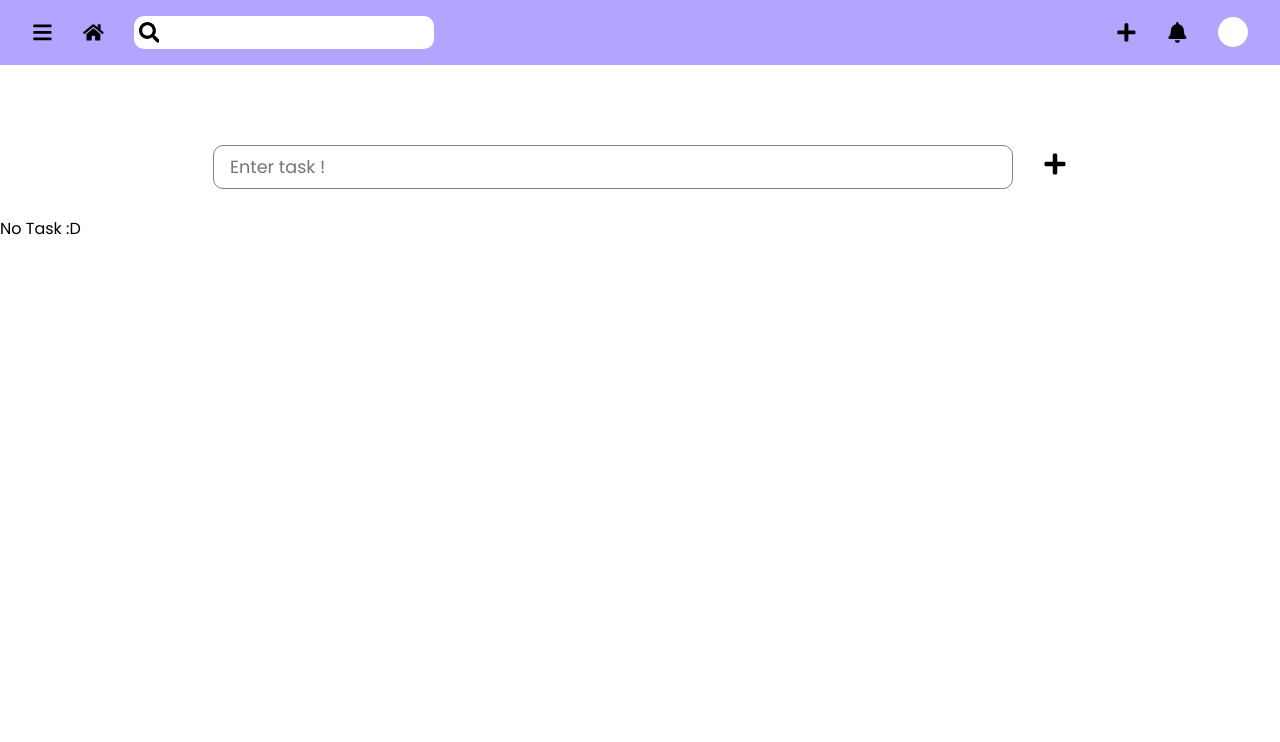
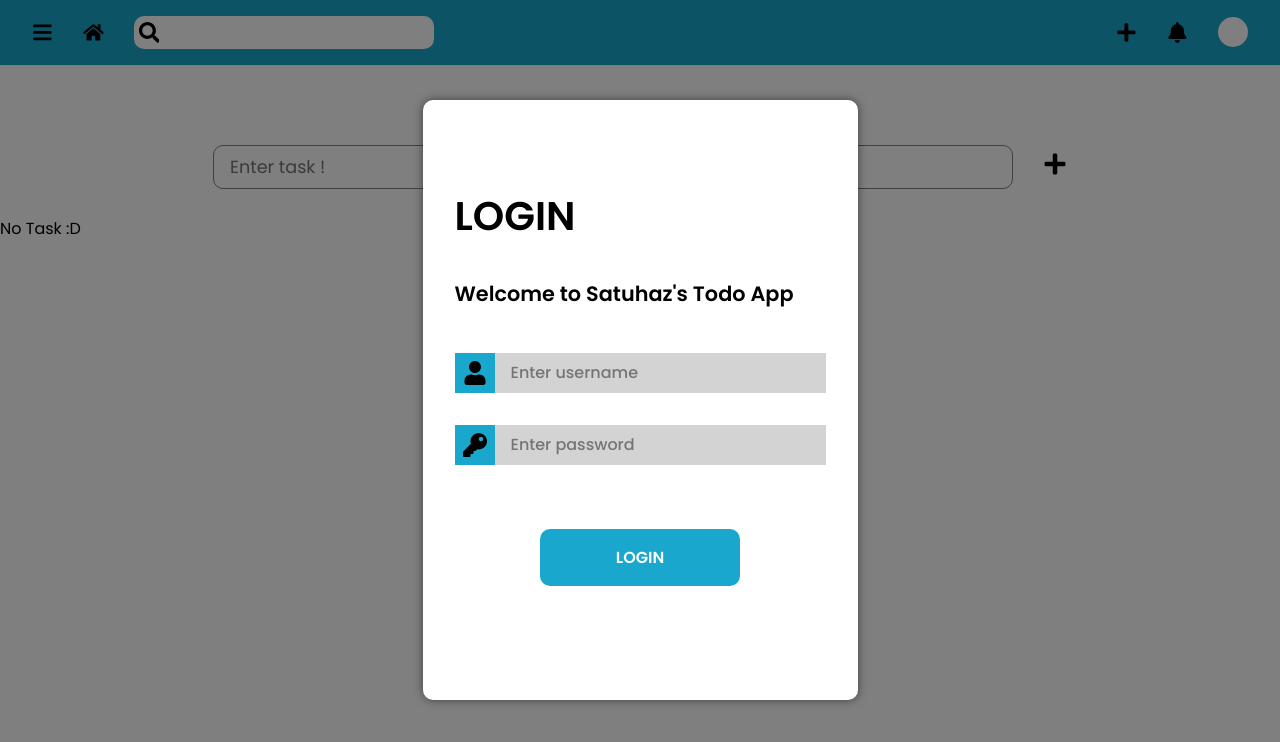
Before and after one commit to ahmetenesbahar/todo-app, a React (Create React App) app: page / in a window 1280 px wide. Shown: the top 742 px of the page. Built offline with nearby package versions, Linux system fonts and the light colour scheme.

Commit message:
feat:login screen functionality

```diff
--- a/src/App.scss
+++ b/src/App.scss
@@ -5,3 +5,4 @@
 @import "./style/layout/taskForm";
 @import "./style/layout/taskList.scss";
 @import "./style/layout/navbar.scss";
+@import "./style/layout/loginScreen.scss";
--- a/src/App.tsx
+++ b/src/App.tsx
@@ -3,16 +3,20 @@ import "./App.scss";
 import { FC } from "react";
 import TodoList from "./components/TodoList";
 import TodoForm from "./components/TodoForm";
-
+import Login from "./components/Login";
 import Navbar from "./components/Navbar";
 import { TodoProvider } from "./components/context/TodoContext";
+import { UserProvider } from "./components/context/UserContext";
 
 const App: FC = () => {
   return (
     <TodoProvider>
-      <Navbar />
-      <TodoForm />
-      <TodoList />
+      <UserProvider>
+        <Login />
+        <Navbar />
+        <TodoForm />
+        <TodoList />
+      </UserProvider>
     </TodoProvider>
   );
 };
--- a/src/components/Login.tsx
+++ b/src/components/Login.tsx
@@ -1,7 +1,72 @@
 import React from "react";
+import { FaKey, FaUser } from "react-icons/fa";
+import {
+  FC,
+  useContext,
+  ChangeEvent,
+  useEffect,
+  useState,
+  FormEvent,
+} from "react";
+import UserContext from "./context/UserContext";
 
-const Login = () => {
-  return <div>Login</div>;
+const Login: FC = () => {
+  const { isLoggedIn, localUser, localUserCheck } = useContext(UserContext);
+  const [username, setUsername] = useState<string>("");
+  const [password, setPassword] = useState<string>("");
+  const handleUsernameChange = (e: ChangeEvent<HTMLInputElement>) => {
+    setUsername(e.target.value);
+  };
+  const handlePasswordChange = (e: ChangeEvent<HTMLInputElement>) => {
+    setPassword(e.target.value);
+  };
+  const handleSubmit = (e: FormEvent<HTMLFormElement>) => {
+    e.preventDefault();
+    if (isLoggedIn === false) {
+      localUser({ username, password });
+      document.querySelector(".login-screen")?.classList.add("hide");
+    }
+  };
+  useEffect(() => {
+    localUserCheck();
+  }, [isLoggedIn]);
+
+  return (
+    <div className="login-screen  ">
+      <div className="login-card ">
+        <h3 className="login-text">LOGIN</h3>
+        <h4 className="welcome-text">Welcome to Satuhaz's Todo App</h4>
+        <form className="login-form" onSubmit={handleSubmit}>
+          <div className="username-container">
+            <FaUser className="user-icon" />
+            <input
+              type="text"
+              value={username}
+              className="name-input"
+              placeholder="Enter username"
+              onChange={(e) => {
+                handleUsernameChange(e);
+              }}
+            />
+          </div>
+          <div className="password-container">
+            <FaKey className="key-icon" />
+            <input
+              type="password"
+              value={password}
+              className="password-input"
+              placeholder="Enter password"
+              onChange={(e) => {
+                handlePasswordChange(e);
+              }}
+            />
+          </div>
+
+          <button className="login-btn">LOGIN</button>
+        </form>
+      </div>
+    </div>
+  );
 };
 
 export default Login;
--- a/src/components/context/UserContext.tsx
+++ b/src/components/context/UserContext.tsx
@@ -1,16 +1,65 @@
-import React, { useState, useEffect, useContext } from "react";
+import React, { useState, useEffect, useContext, createContext } from "react";
 
-const UserContext = React.createContext({});
+interface IType {
+  isLoggedIn: boolean;
+  setIsLoggedIn: React.Dispatch<React.SetStateAction<boolean>>;
+  user: {
+    username: string;
+    password: string;
+  };
+  setUser: React.Dispatch<
+    React.SetStateAction<{
+      username: string;
+      password: string;
+    }>
+  >;
+  localUserCheck: () => void;
+  localUser: (user: { username: string; password: string }) => void;
+}
+const UserContext = createContext<IType>({
+  isLoggedIn: false,
+  setIsLoggedIn: () => {},
+  user: {
+    username: "",
+    password: "",
+  },
+  setUser: () => {},
+  localUser: () => {},
+  localUserCheck: () => {},
+});
 
 export const UserProvider = ({ children }: { children: React.ReactNode }) => {
-  const [user, setUser] = useState(null);
-  const [isLoggedIn, setIsLoggedIn] = useState(false);
+  const [isLoggedIn, setIsLoggedIn] = useState<boolean>(false);
+  const [user, setUser] = useState({
+    username: "",
+    password: "",
+  });
+  const loginScreen = document.querySelector(".login-screen");
+  const localUser = (user: { username: string; password: string }) => {
+    localStorage.setItem("user", JSON.stringify(user));
+  };
+
+  const localUserCheck = () => {
+    const getlocalUser = localStorage.getItem("user");
+    if (getlocalUser) {
+      const user = JSON.parse(getlocalUser);
+      setUser(user);
+      setIsLoggedIn(true);
+      loginScreen?.classList.add("hide");
+    }
+    if (!getlocalUser) {
+      setIsLoggedIn(false);
+      loginScreen?.classList.remove("hide");
+    }
+  };
 
   const value = {
+    isLoggedIn,
+    setIsLoggedIn,
     user,
     setUser,
-    isLoggedIn,
-    setIsLoggedIn,
+    localUser,
+    localUserCheck,
   };
 
   return <UserContext.Provider value={value}>{children}</UserContext.Provider>;
--- a/src/style/base/_root.scss
+++ b/src/style/base/_root.scss
@@ -19,3 +19,7 @@ body {
 .line {
   text-decoration: line-through;
 }
+
+.hide {
+  visibility: hidden;
+}
--- /dev/null
+++ b/src/style/layout/_loginScreen.scss
@@ -0,0 +1,96 @@
+.login-screen {
+  position: absolute;
+  z-index: 1;
+  background-color: rgba($color: #000000, $alpha: 0.5);
+  width: 100%;
+  height: 100%;
+  display: flex;
+  justify-content: center;
+  align-items: center;
+  .login-card {
+    background-color: #fff;
+    display: flex;
+    align-items: center;
+    flex-direction: column;
+    min-width: 400px;
+    min-height: 600px;
+    padding: 3rem 2rem;
+    border-radius: 10px;
+    box-shadow: 0 0 10px 0 rgba(0, 0, 0, 0.5);
+
+    .login-text {
+      font-size: 2.5rem;
+      font-weight: 600;
+      margin: 3rem;
+      width: 100%;
+    }
+    .welcome-text {
+      font-size: 1.3rem;
+      font-weight: 600;
+      margin-bottom: 3rem;
+      width: 100%;
+    }
+    .login-form {
+      display: flex;
+      align-items: center;
+      flex-direction: column;
+      .username-container {
+        display: flex;
+        justify-content: center;
+        align-items: center;
+        margin-bottom: 2rem;
+        .user-icon {
+          background-color: #19a7ce;
+          width: 40px;
+          height: 40px;
+          padding: 0.5rem;
+        }
+        .name-input {
+          min-width: 300px;
+          padding: 0.2rem 0rem 0.2rem 1rem;
+          font-size: 1rem;
+          height: 40px;
+          background-color: lightgray;
+          outline: none;
+          border: none;
+          font-weight: 500;
+        }
+      }
+
+      .password-container {
+        display: flex;
+        justify-content: center;
+        align-items: center;
+        .key-icon {
+          background-color: #19a7ce;
+          width: 40px;
+          height: 40px;
+          padding: 0.5rem;
+        }
+        .password-input {
+          min-width: 300px;
+          padding: 0.2rem 0rem 0.2rem 1rem;
+          font-size: 1rem;
+          height: 40px;
+          outline: none;
+          background-color: lightgray;
+          border: none;
+          font-weight: 500;
+        }
+      }
+      .login-btn {
+        font-size: 1rem;
+        font-weight: 600;
+        margin-top: 4rem;
+        padding: 1rem 2rem;
+        border-radius: 10px;
+        min-width: 200px;
+        background-color: #19a7ce;
+        color: #fff;
+        outline: none;
+        border: none;
+        cursor: pointer;
+      }
+    }
+  }
+}
--- a/src/style/layout/_navbar.scss
+++ b/src/style/layout/_navbar.scss
@@ -4,7 +4,9 @@
   align-items: center;
   width: 100%;
   padding: 1rem 2rem;
-  background-color: #b2a4ff;
+  background-color: #19a7ce;
+  // background-color: #19376d; dark mode
+
   .icon {
     font-size: 1.3rem;
     cursor: pointer;
```
Also changed, not shown: public/images/hand.png (added).
